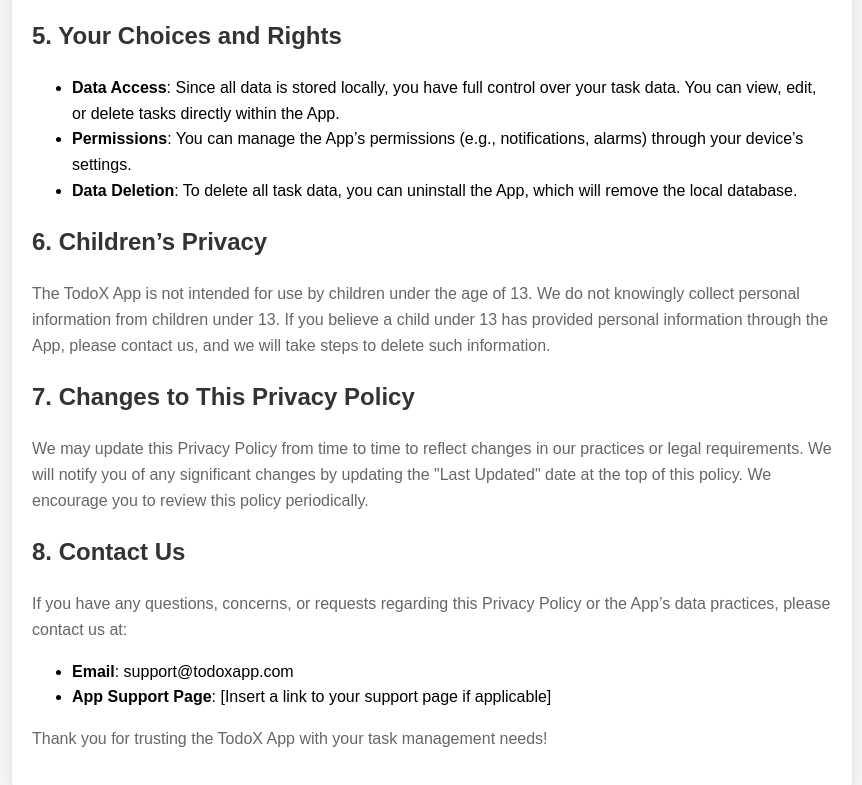
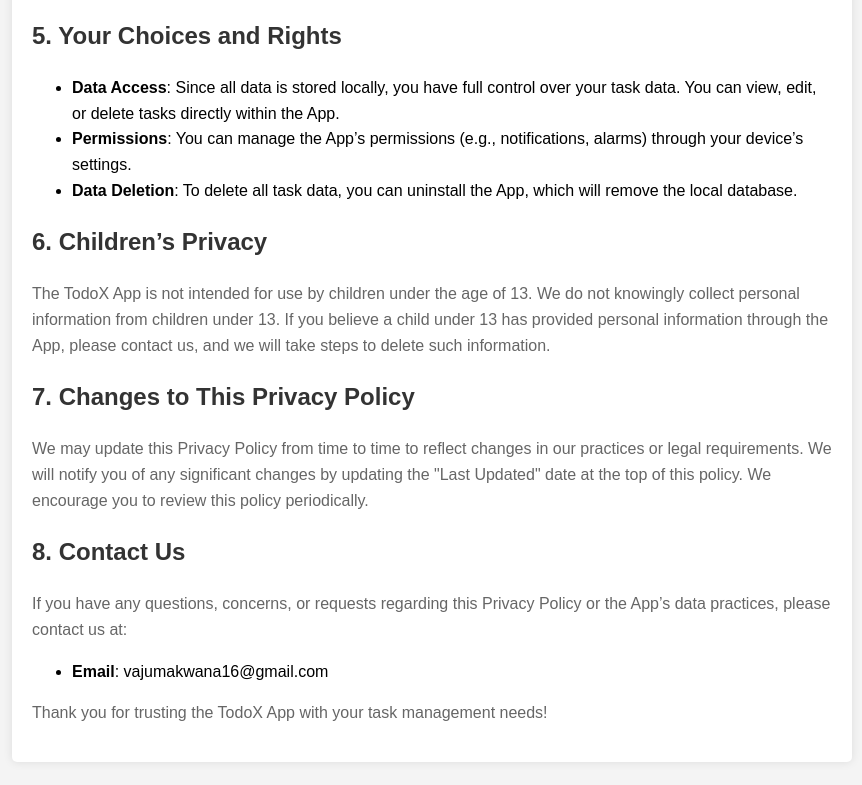
Before and after one commit to vajumakwana16/vajumakwana16.github.io, a plain HTML site: page todox-privacy-policy.html in a window 1280 px wide. Shown: the part 1660-2445 px from the top of the page, without its empty margins (208-1070 px from the left). Drawn offline with Linux system fonts and the light colour scheme.

Commit message:
Update todox-privacy-policy.html

```diff
--- a/todox-privacy-policy.html
+++ b/todox-privacy-policy.html
@@ -93,8 +93,7 @@
     <h2>8. Contact Us</h2>
     <p>If you have any questions, concerns, or requests regarding this Privacy Policy or the App’s data practices, please contact us at:</p>
     <ul>
-        <li><strong>Email</strong>: support@todoxapp.com</li>
-        <li><strong>App Support Page</strong>: [Insert a link to your support page if applicable]</li>
+        <li><strong>Email</strong>: vajumakwana16@gmail.com</li>
     </ul>
     <p>Thank you for trusting the TodoX App with your task management needs!</p>
 </div>
```
